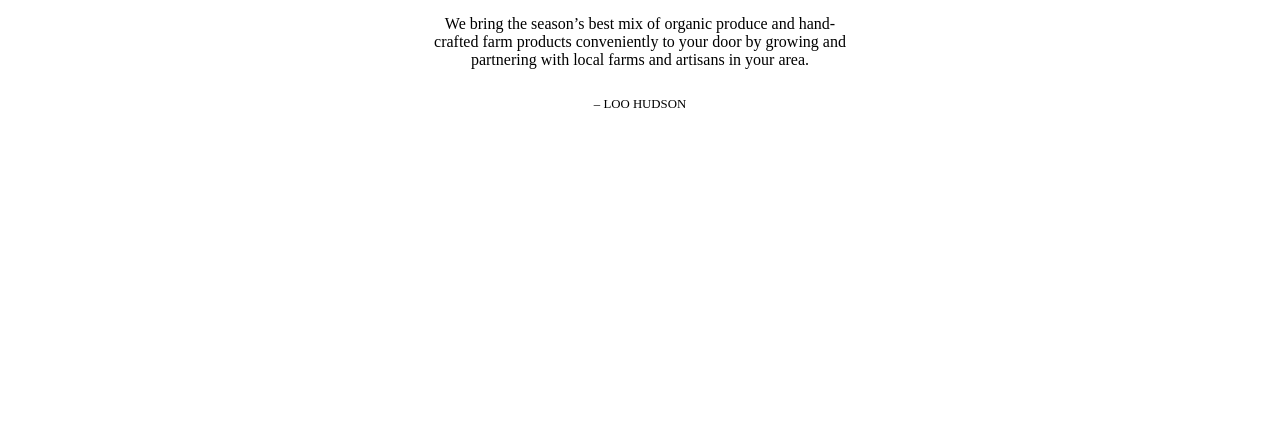
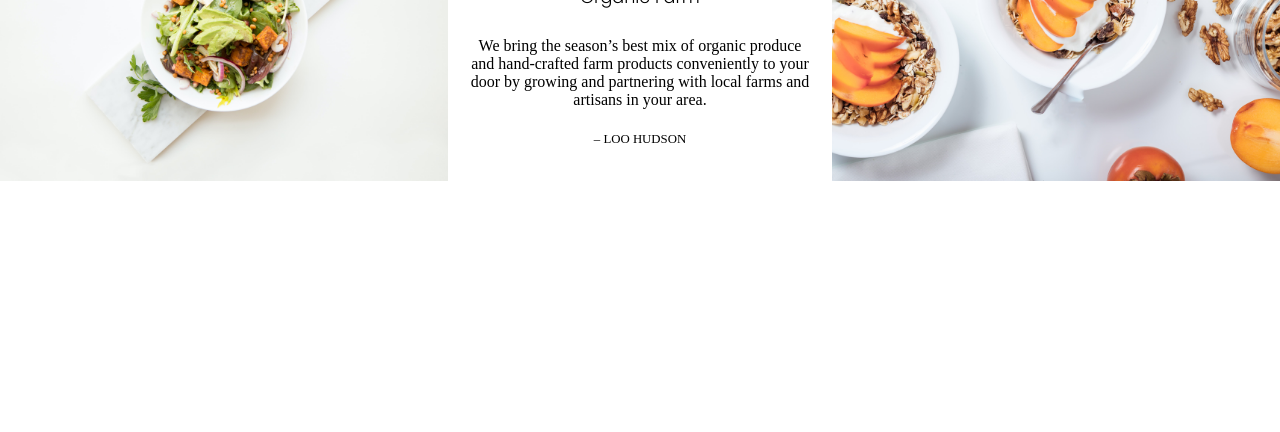
Before and after one commit to miteshp98/Organic_farm, a plain HTML site: page index.html in a window 1280 px wide. Shown: the part 368-800 px from the top of the page. Drawn offline with Linux system fonts and the light colour scheme; the site is published under a folder, as on GitHub Pages, so addresses that start at the root find nothing; a web font is replaced by a local one.

Commit message:
Update index.html

```diff
--- a/index.html
+++ b/index.html
@@ -25,7 +25,7 @@
     <section class="main_section">
       <div class="main_container">
         <img
-          src="/Assets/Images/hermes-rivera-OzBLe_Eg1mg-unsplash.jpg"
+          src="Assets/Images/hermes-rivera-OzBLe_Eg1mg-unsplash.jpg"
           alt="Image Of Breakfast. Straberry - cakes - pan-cakes - coffee."
         />
         <div class="content">
@@ -39,7 +39,7 @@
           <p>– LOO HUDSON</p>
         </div>
         <img
-          src="/Assets/Images/alexander-mils-5X8oLkzZ1fI-unsplash.jpg"
+          src="Assets/Images/alexander-mils-5X8oLkzZ1fI-unsplash.jpg"
           alt="Image Of Breakfast. Straberry - cakes - pan-cakes - coffee."
         />
       </div>
```
